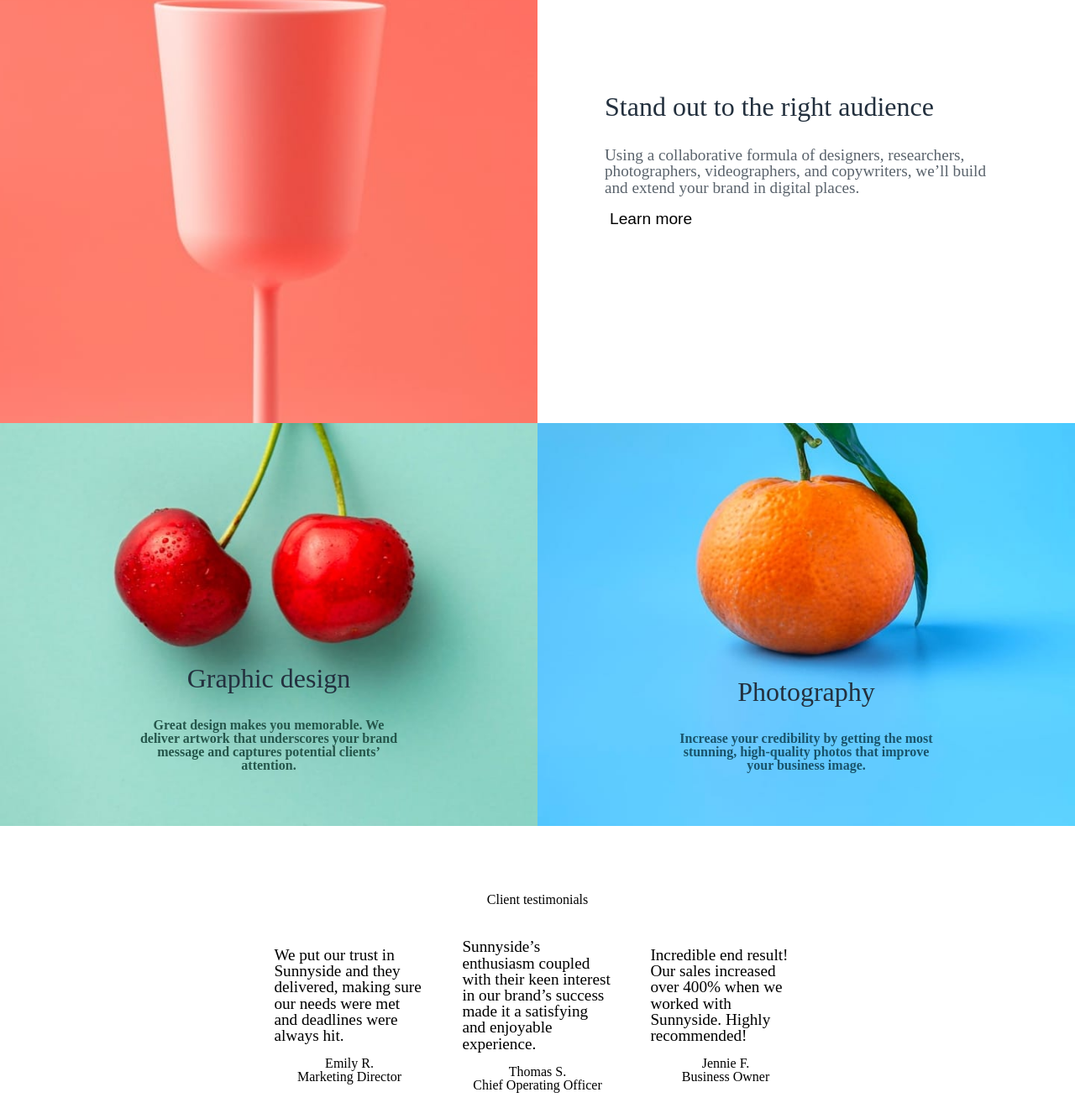
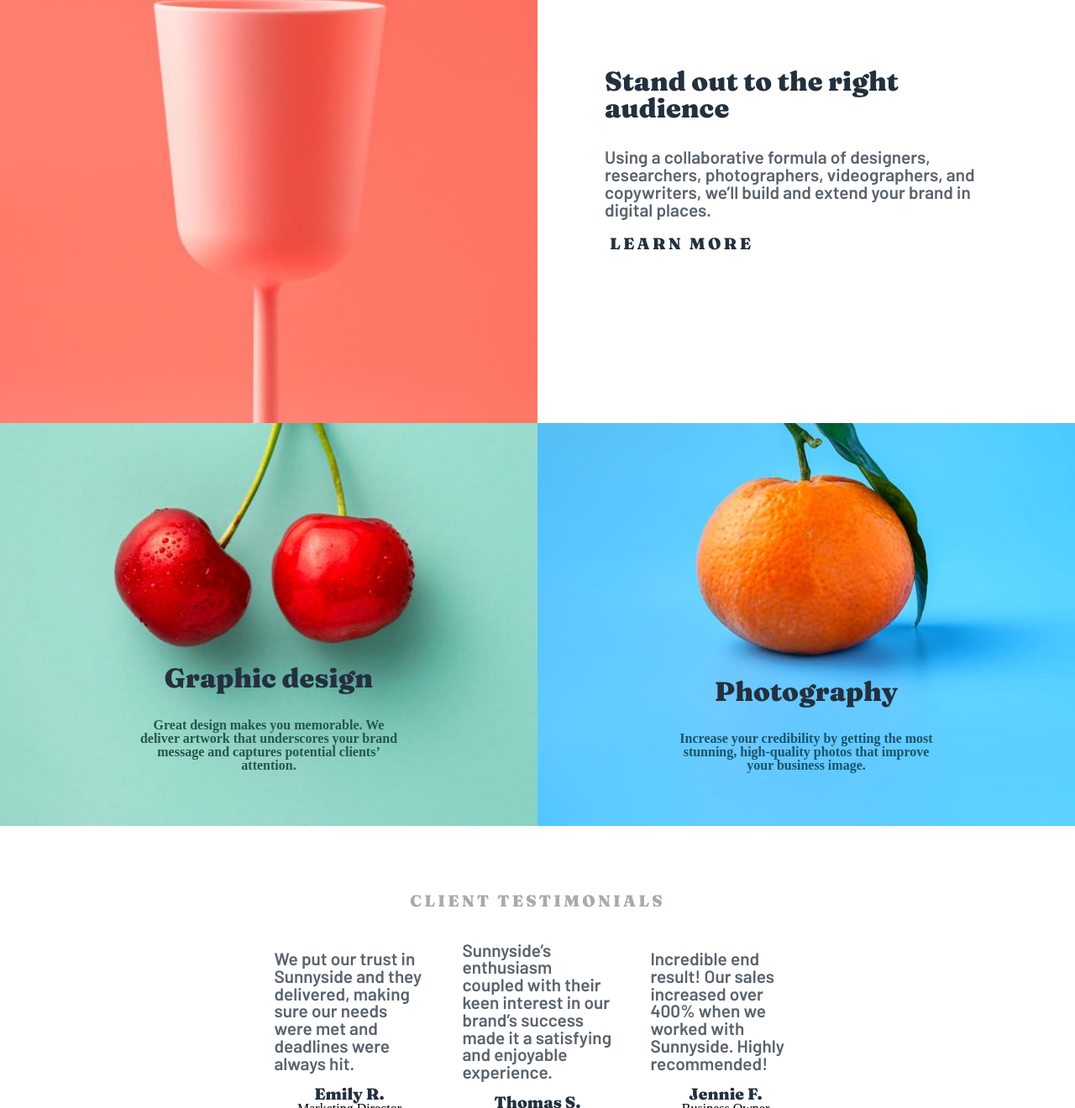
Before and after one commit to DaniRox/Sunnyside-agency, a plain HTML site: page index.html in a window 1280 px wide. Shown: the part 1480-2800 px from the top of the page at 84% size. Drawn offline with Linux system fonts and the light colour scheme.

Commit message:
agregando estilos

```diff
--- a/index.html
+++ b/index.html
@@ -46,9 +46,13 @@
     <link rel="stylesheet" href="./styles/organisms/projects.css">
     <link rel="stylesheet" href="./styles/organisms/footer.css">
 
+    <link rel="preconnect" href="https://fonts.googleapis.com">
+    <link rel="preconnect" href="https://fonts.gstatic.com" crossorigin>
+    <link href="https://fonts.googleapis.com/css2?family=Barlow:ital,wght@0,100;0,200;0,300;0,400;0,500;0,600;0,700;0,800;0,900;1,100;1,200;1,300;1,400;1,500;1,600;1,700;1,800;1,900&family=Fraunces:ital,opsz,wght@0,9..144,100..900;1,9..144,100..900&display=swap" rel="stylesheet">
+
     <link rel="icon" type="image/png" sizes="32x32" href="./images/favicon-32x32.png">
 
-    <title>Frontend Mentor | Sunnyside agency landing page</title>
+    <title>Frontend Mentor | Sunnyside agency</title>
 </head>
 <body>
     <header class="header">
@@ -103,26 +107,26 @@
         </section>
 
         <section class="testimonials">
-            <h2>Client testimonials</h2>
+            <h2 class="title-testimonial">Client testimonials</h2>
             <div class="div-testimonials">
                 <div class="card-testimonials">
                     <img src="" alt="">
                     <p class="text-section p1">We put our trust in Sunnyside and they delivered, making sure our needs were met and deadlines were always hit.</p>
-                    <p>Emily R.</p>
+                    <p class="p-name">Emily R.</p>
                     <p>Marketing Director</p>
                 </div>
 
                 <div class="card-testimonials">
                     <img src="" alt="">
                     <p class="text-section p1">Sunnyside’s enthusiasm coupled with their keen interest in our brand’s success made it a satisfying and enjoyable experience.</p>
-                    <p>Thomas S.</p>
+                    <p class="p-name">Thomas S.</p>
                     <p>Chief Operating Officer</p>
                 </div>
 
                 <div class="card-testimonials">
                     <img src="" alt="">
                     <p class="text-section p1">Incredible end result! Our sales increased over 400% when we worked with Sunnyside. Highly recommended!</p>
-                    <p>Jennie F.</p>
+                    <p class="p-name">Jennie F.</p>
                     <p>Business Owner</p>
                 </div>
             </div>
--- a/styles/protons/btn-txt.css
+++ b/styles/protons/btn-txt.css
@@ -1,3 +1,8 @@
 .btn-txt{
+    font-family: "Fraunces", serif;
+    font-weight: 900;
+    text-transform: uppercase;
+    letter-spacing: 0.2rem;
     font-size: 1.2rem;
+    color: var(--neutral-very-dark-desaturated-blue);
 }
--- a/styles/protons/h2.css
+++ b/styles/protons/h2.css
@@ -1,10 +1,19 @@
 .h2{
+    font-family: "Fraunces", serif;
+    font-weight: 900;
     font-size: 2rem;
     text-align: center;
     color: var(--neutral-very-dark-desaturated-blue);
 }
 
-
+.title-testimonial {
+    font-family: "Fraunces", serif;
+    font-size: 1.2rem;
+    font-weight: 900;
+    text-transform: uppercase;
+    letter-spacing: 0.2rem;
+    color: var(--neutral-grayish-blue);
+}
 @media only screen and (min-width: 770px){
     .h2{
         text-align: start;
--- a/styles/protons/p1.css
+++ b/styles/protons/p1.css
@@ -1,8 +1,17 @@
 .p1{
-    font-size: 1.2rem;
+    font-family: "Barlow", sans-serif;
+    font-weight: 600;
+    font-size: 1.3rem;
     text-align: center;
+    color: var(--neutral-very-dark-grayish-blue);
 }
 
+.p-name {
+    font-family: "Fraunces", serif;
+    font-weight: 900;
+    font-size: 1.2rem;
+    color: var(--neutral-very-dark-desaturated-blue);
+}
 
 
 @media only screen and (min-width: 770px){
--- a/styles/protons/title-h1.css
+++ b/styles/protons/title-h1.css
@@ -1,4 +1,8 @@
 .title-h1{
+    font-family: "Fraunces", serif;
+    font-weight: 900;
+    text-transform: uppercase;
+    letter-spacing: 0.6rem;
     color: var(--neutral-white);
     font-size: 4rem;
     text-align: center;
```
